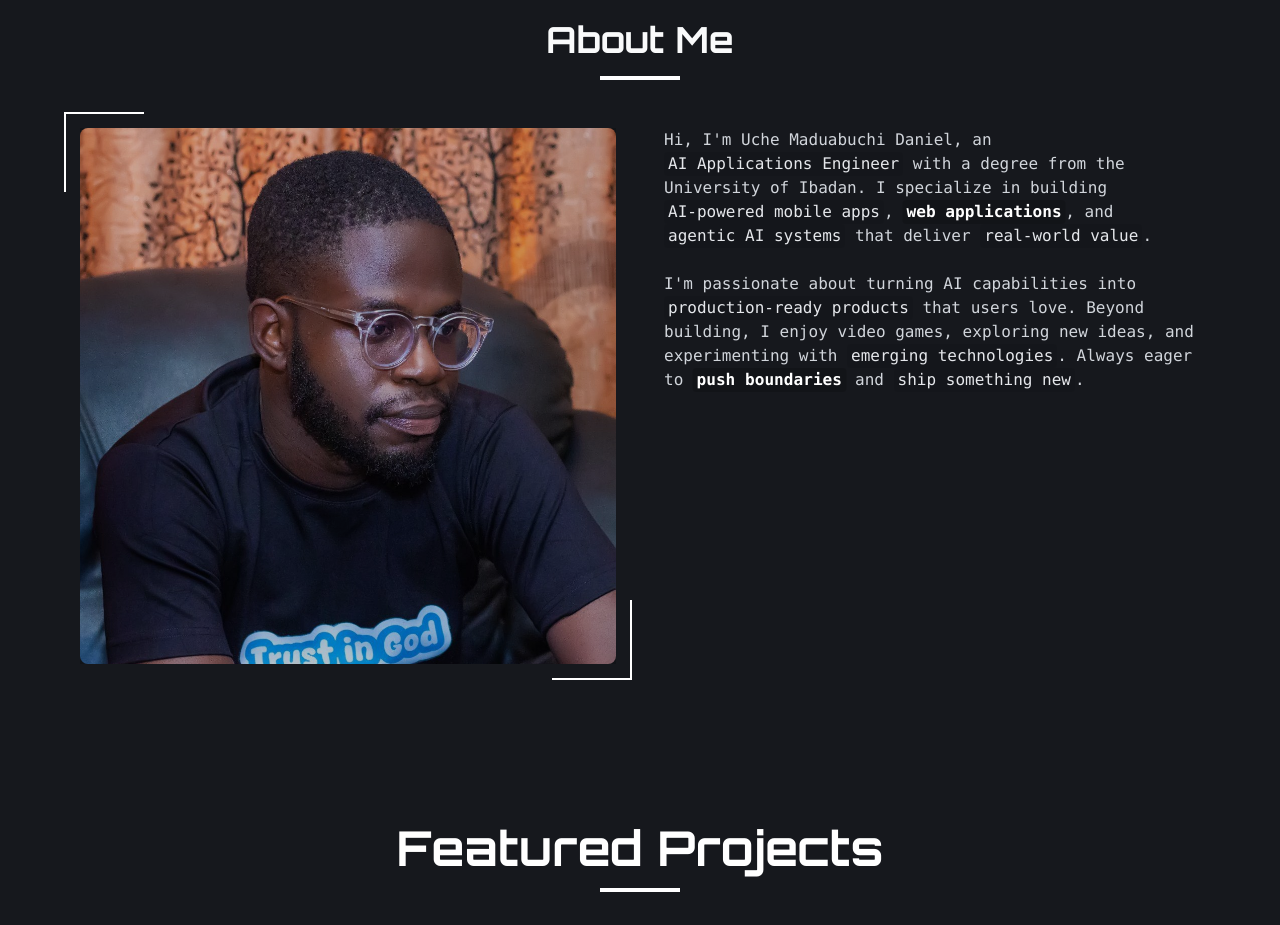
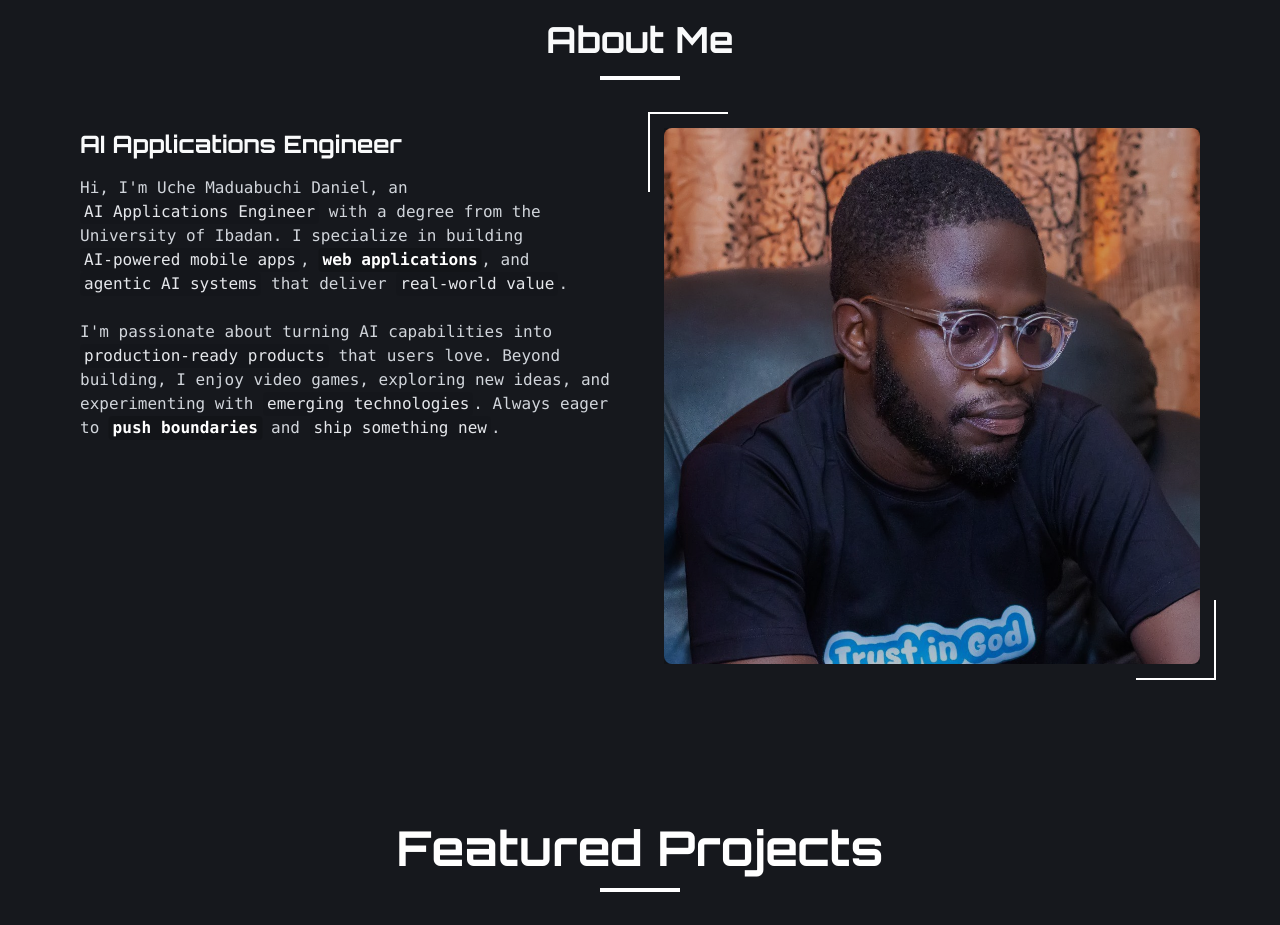
Before and after one commit to HustleDanie/My-Portfolio, a Next.js app: page / in a window 1280 px wide. Shown: the part 860-1785 px from the top of the page. Built offline with nearby package versions, Linux system fonts and the light colour scheme.

Commit message:
Restore desktop about layout with text left, picture right

```diff
--- a/components/about-section.tsx
+++ b/components/about-section.tsx
@@ -90,7 +90,7 @@ export function AboutSection() {
             initial={{ opacity: 0, x: -80, filter: "blur(10px)" }}
             animate={isInView ? { opacity: 1, x: 0, filter: "blur(0px)" } : { opacity: 0, x: -80, filter: "blur(10px)" }}
             transition={{ duration: 0.6, delay: 0.15, ease: [0.25, 0.1, 0.25, 1] }}
-            className="order-1 lg:order-1"
+            className="order-1 lg:order-2"
           >
             <div className="relative max-w-xs sm:max-w-sm md:max-w-md mx-auto lg:max-w-none">
               <div className="aspect-square bg-gradient-to-br from-gray-200 to-gray-100 dark:from-gray-800 dark:to-black rounded-lg overflow-hidden">
@@ -115,8 +115,9 @@ export function AboutSection() {
             initial={{ opacity: 0, x: 80, filter: "blur(10px)" }}
             animate={isInView ? { opacity: 1, x: 0, filter: "blur(0px)" } : { opacity: 0, x: 80, filter: "blur(10px)" }}
             transition={{ duration: 0.6, delay: 0.3, ease: [0.25, 0.1, 0.25, 1] }}
-            className="order-2 lg:order-2"
+            className="order-2 lg:order-1"
           >
+            <h3 className="font-orbitron text-xl sm:text-xl md:text-2xl font-bold mb-3 md:mb-4">AI Applications Engineer</h3>
             <HighlightedText
               text="Hi, I'm Uche Maduabuchi Daniel, an AI Applications Engineer with a degree from the University of Ibadan. I specialize in building AI-powered mobile apps, web applications, and agentic AI systems that deliver real-world value."
               keywords={[
```
